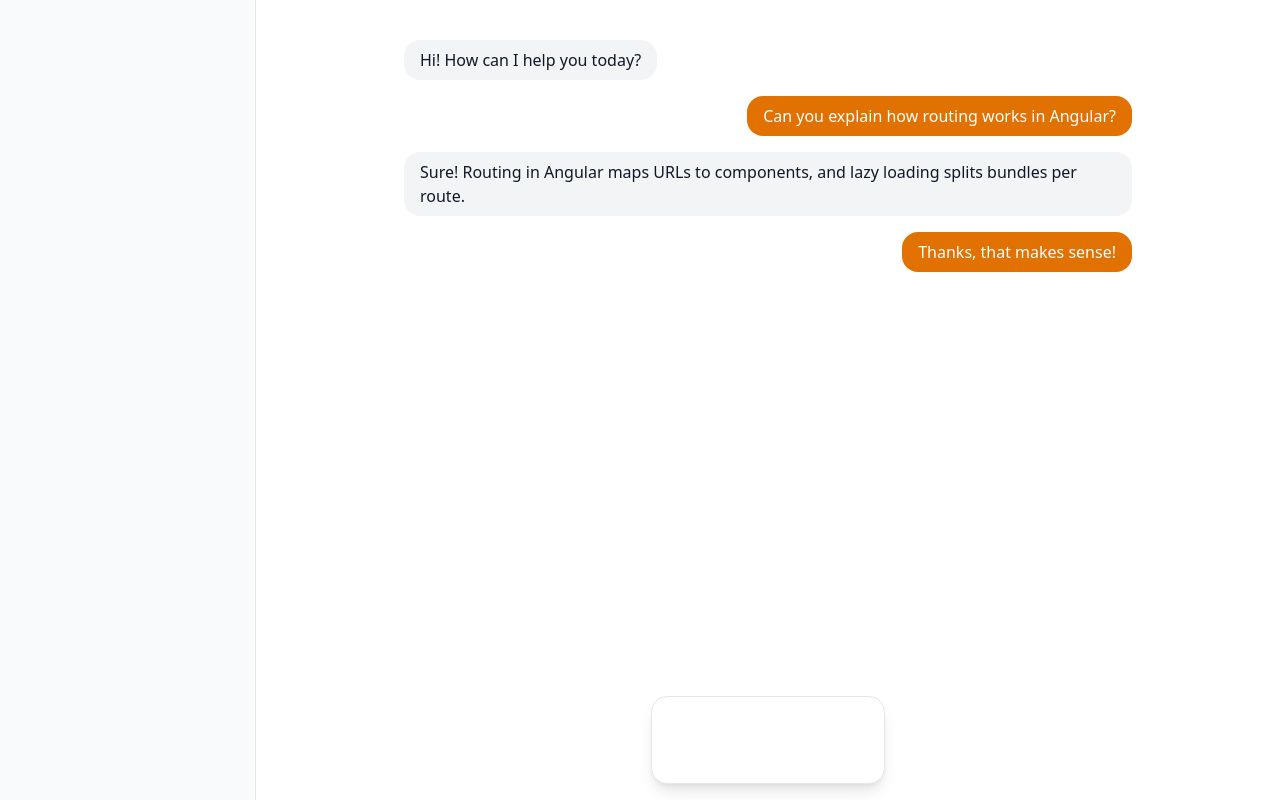
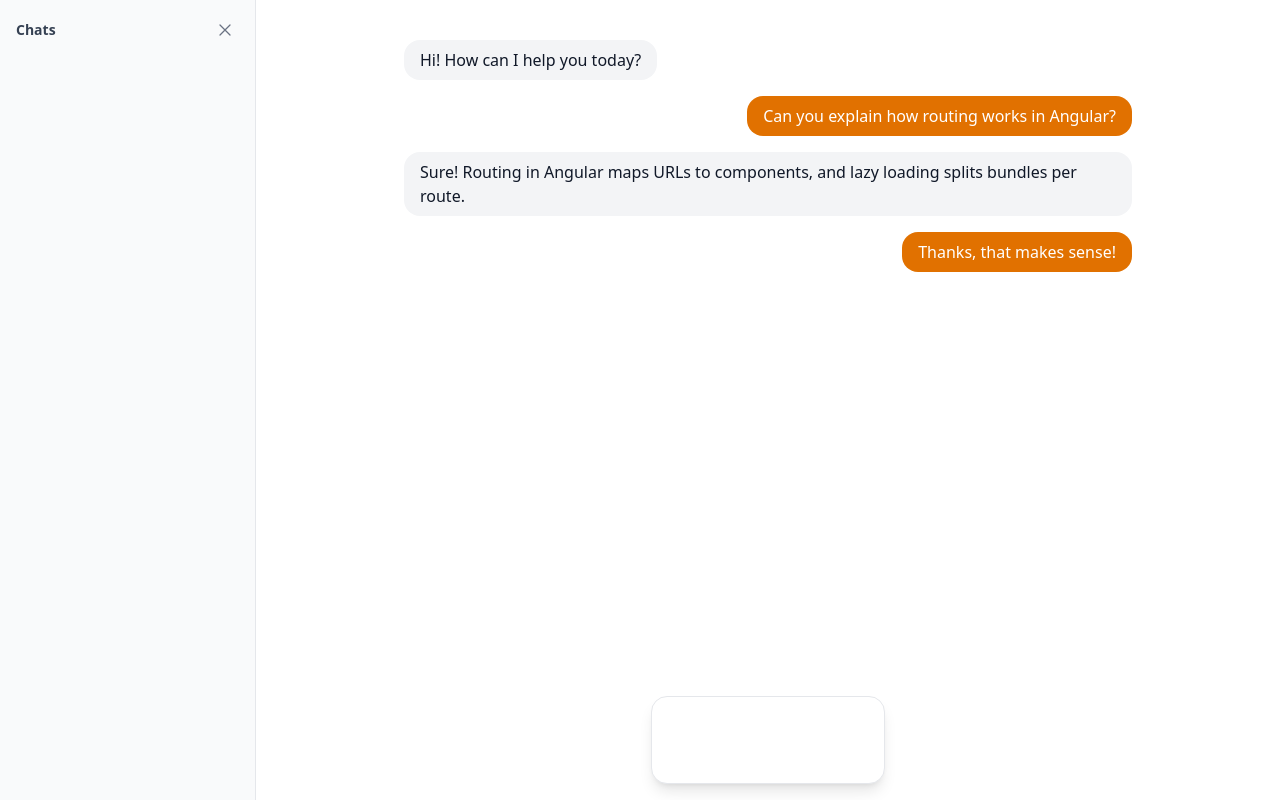
Before and after one commit to stefano-mecocci/llm-local-workspace, an Angular app in the folder frontend/: page /chat/1 in a window 1280 px wide. Built offline with nearby package versions, Linux system fonts and the light colour scheme.

Commit message:
feat(fe): make sidebar toggle-able

```diff
--- a/frontend/src/app/components/sidebar/sidebar.html
+++ b/frontend/src/app/components/sidebar/sidebar.html
@@ -1,3 +1,51 @@
-<aside class="flex h-full w-64 flex-col border-r border-gray-200 bg-gray-50">
-  <nav class="flex-1 p-4"></nav>
-</aside>
+@if (open()) {
+  <aside class="flex h-full w-64 flex-col border-r border-gray-200 bg-gray-50">
+    <div class="flex items-center justify-between p-4">
+      <span class="text-sm font-semibold text-gray-700">Chats</span>
+      <button
+        type="button"
+        class="cursor-pointer rounded-md p-1 text-gray-500 hover:bg-gray-200 hover:text-gray-700"
+        (click)="close()"
+        aria-label="Close sidebar"
+      >
+        <svg
+          xmlns="http://www.w3.org/2000/svg"
+          fill="none"
+          viewBox="0 0 24 24"
+          stroke-width="1.5"
+          stroke="currentColor"
+          class="h-5 w-5"
+        >
+          <path
+            stroke-linecap="round"
+            stroke-linejoin="round"
+            d="M6 18L18 6M6 6l12 12"
+          />
+        </svg>
+      </button>
+    </div>
+    <nav class="flex-1 overflow-y-auto p-4"></nav>
+  </aside>
+} @else {
+  <button
+    type="button"
+    class="fixed left-4 top-4 z-50 cursor-pointer rounded-md border border-gray-200 bg-white p-2 text-gray-700 shadow hover:bg-gray-100"
+    (click)="show()"
+    aria-label="Open sidebar"
+  >
+    <svg
+      xmlns="http://www.w3.org/2000/svg"
+      fill="none"
+      viewBox="0 0 24 24"
+      stroke-width="1.5"
+      stroke="currentColor"
+      class="h-5 w-5"
+    >
+      <path
+        stroke-linecap="round"
+        stroke-linejoin="round"
+        d="M3.75 6.75h16.5M3.75 12h16.5m-16.5 5.25h16.5"
+      />
+    </svg>
+  </button>
+}
--- a/frontend/src/app/components/sidebar/sidebar.ts
+++ b/frontend/src/app/components/sidebar/sidebar.ts
@@ -1,4 +1,4 @@
-import { Component, ChangeDetectionStrategy } from '@angular/core';
+import { Component, ChangeDetectionStrategy, signal } from '@angular/core';
 
 @Component({
   selector: 'app-sidebar',
@@ -6,4 +6,14 @@ import { Component, ChangeDetectionStrategy } from '@angular/core';
   styleUrl: './sidebar.css',
   changeDetection: ChangeDetectionStrategy.OnPush,
 })
-export class Sidebar {}
+export class Sidebar {
+  readonly open = signal(true);
+
+  close() {
+    this.open.set(false);
+  }
+
+  show() {
+    this.open.set(true);
+  }
+}
```
